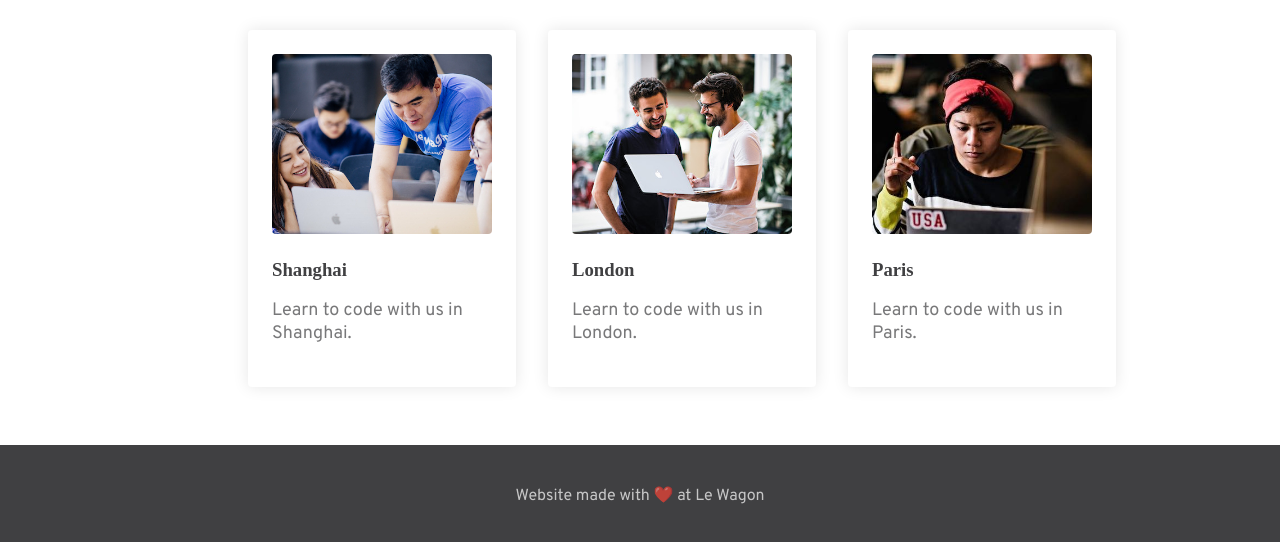
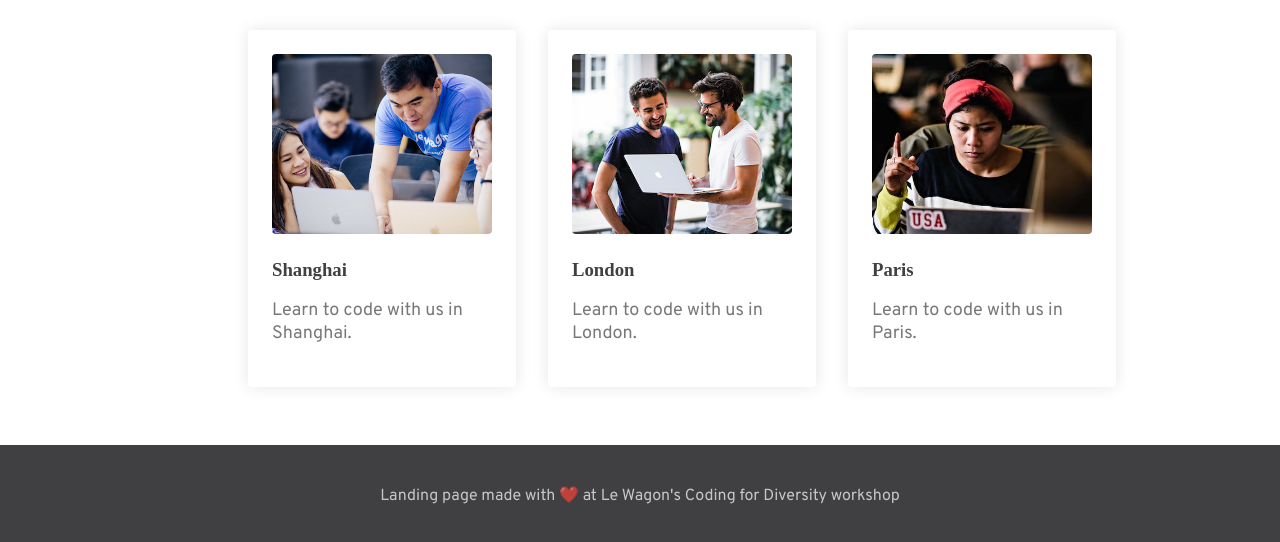
Before and after one commit to timothy-chan2/landing, a plain HTML site: page index.html in a window 1280 px wide. Shown: the part 600-1142 px from the top of the page. Drawn offline with Linux system fonts and the light colour scheme; a web font is replaced by a local one.

Commit message:
Update footer message to increase accuracy
The landing page was made at Le Wagon's Coding for Diversity workshop

```diff
--- a/index.html
+++ b/index.html
@@ -41,7 +41,7 @@
 
   <!-- Footer section -->
   <div class="footer">
-  	<p>Website made with ❤️ at Le Wagon</p>
+  	<p>Landing page made with ❤️ at Le Wagon's Coding for Diversity workshop</p>
   </div>
 </body>
 </html>
```
